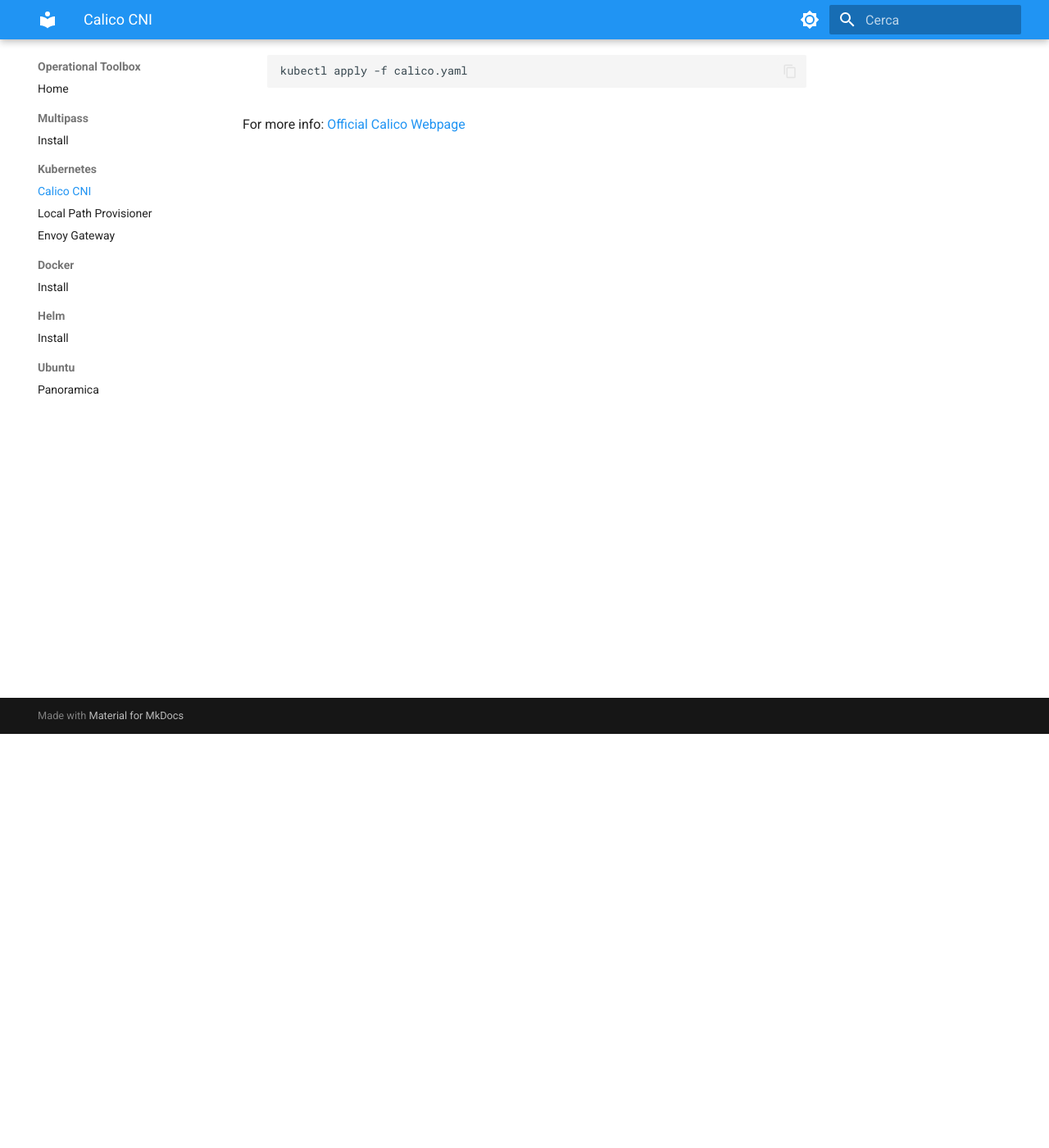
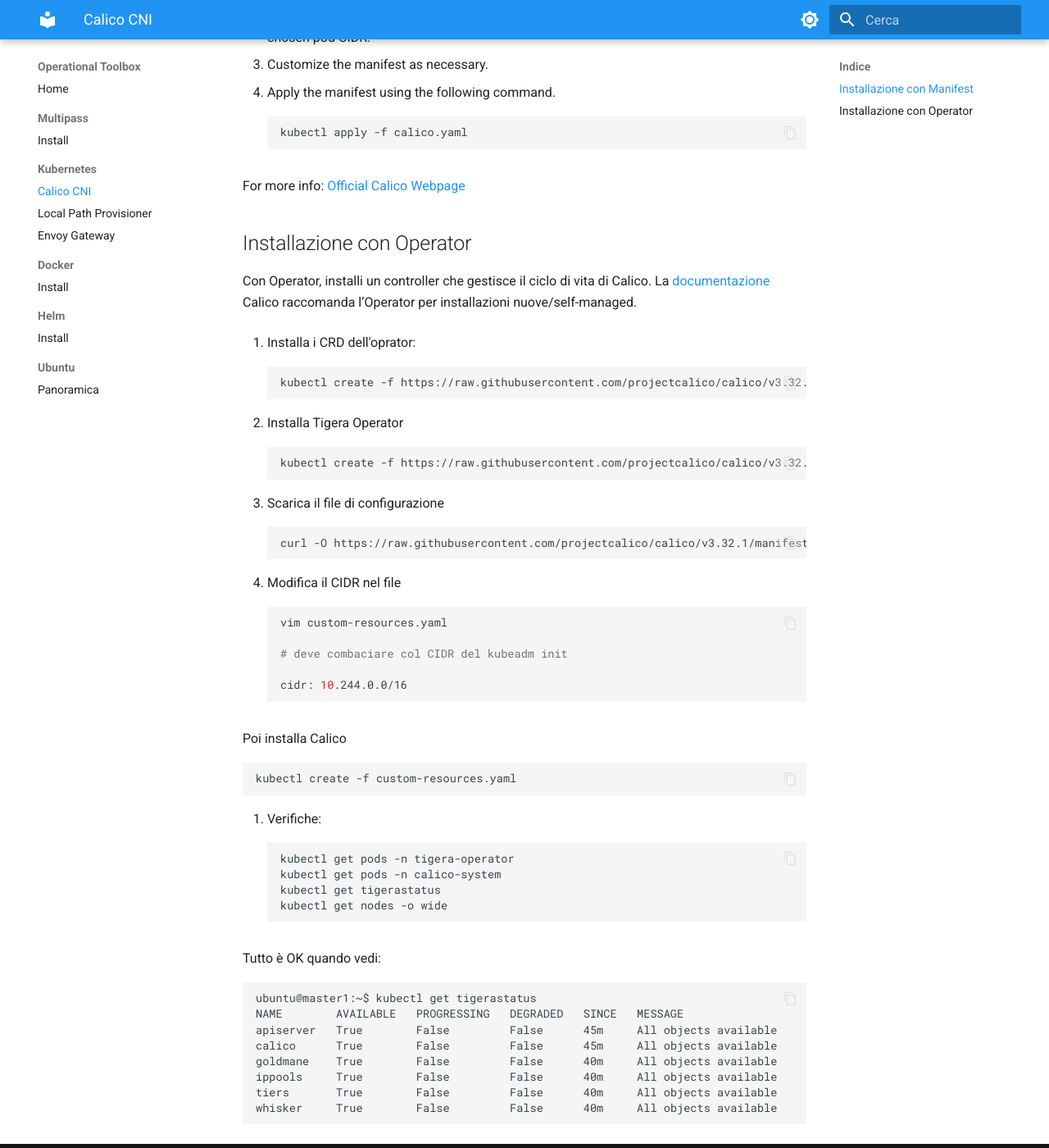
Before and after one commit to miscape/ops-toolbox, an MkDocs documentation site: the page built from docs/kubernetes/calico.md, in a window 1280 px wide and 1400 px high, scrolled down 505 px. Shown: the whole window at 82% size. Built offline with MkDocs 1.6.1 and Material for MkDocs 9.7.7, drawn with Linux system fonts in a browser that asks for light colours; some of the changed text lies outside the part shown.

Commit message:
Add Calico Operator install

````diff
--- a/docs/kubernetes/calico.md
+++ b/docs/kubernetes/calico.md
@@ -1,5 +1,6 @@
 Cloud native networking and network security.
 
+## Installazione con Manifest
 Install Calico with Kubernetes API datastore, 50 nodes or less:
 
 1. Download the Calico networking manifest for the Kubernetes API datastore.
@@ -16,3 +17,57 @@ kubectl apply -f calico.yaml
 ```
 
 For more info: [Official Calico Webpage](https://docs.tigera.io/calico/latest/getting-started/kubernetes/self-managed-onprem/onpremises#install-calico-with-kubernetes-api-datastore-50-nodes-or-less)
+
+
+## Installazione con Operator
+Con Operator, installi un controller che gestisce il ciclo di vita di Calico.
+La [documentazione](https://docs.tigera.io/calico/latest/getting-started/kubernetes/self-managed-onprem/onpremises) Calico raccomanda l’Operator per installazioni nuove/self-managed.
+
+1. Installa i CRD dell'oprator:
+```bash
+kubectl create -f https://raw.githubusercontent.com/projectcalico/calico/v3.32.1/manifests/v1_crd_projectcalico_org.yaml
+```
+
+2. Installa Tigera Operator
+```bash
+kubectl create -f https://raw.githubusercontent.com/projectcalico/calico/v3.32.1/manifests/tigera-operator.yaml
+```
+
+3. Scarica il file di configurazione
+```bash
+curl -O https://raw.githubusercontent.com/projectcalico/calico/v3.32.1/manifests/custom-resources.yaml
+```
+
+4. Modifica il CIDR nel file
+```bash
+vim custom-resources.yaml
+
+# deve combaciare col CIDR del kubeadm init
+
+cidr: 10.244.0.0/16
+```
+
+Poi installa Calico
+```bash
+kubectl create -f custom-resources.yaml
+```
+
+5. Verifiche:
+```bash
+kubectl get pods -n tigera-operator
+kubectl get pods -n calico-system
+kubectl get tigerastatus
+kubectl get nodes -o wide
+```
+
+Tutto è OK quando vedi:
+```bash
+ubuntu@master1:~$ kubectl get tigerastatus
+NAME        AVAILABLE   PROGRESSING   DEGRADED   SINCE   MESSAGE
+apiserver   True        False         False      45m     All objects available
+calico      True        False         False      45m     All objects available
+goldmane    True        False         False      40m     All objects available
+ippools     True        False         False      40m     All objects available
+tiers       True        False         False      40m     All objects available
+whisker     True        False         False      40m     All objects available
+```
````
